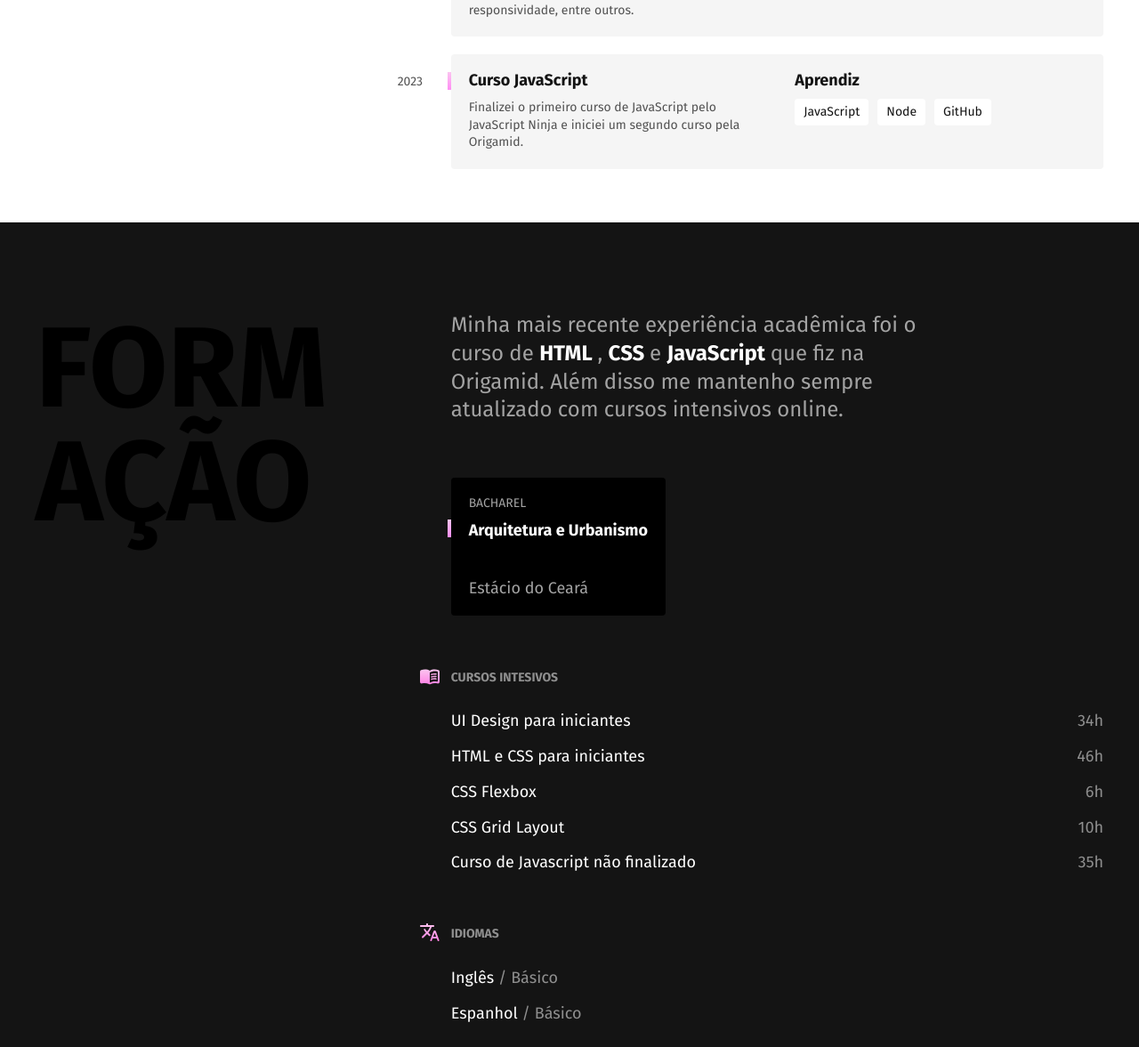
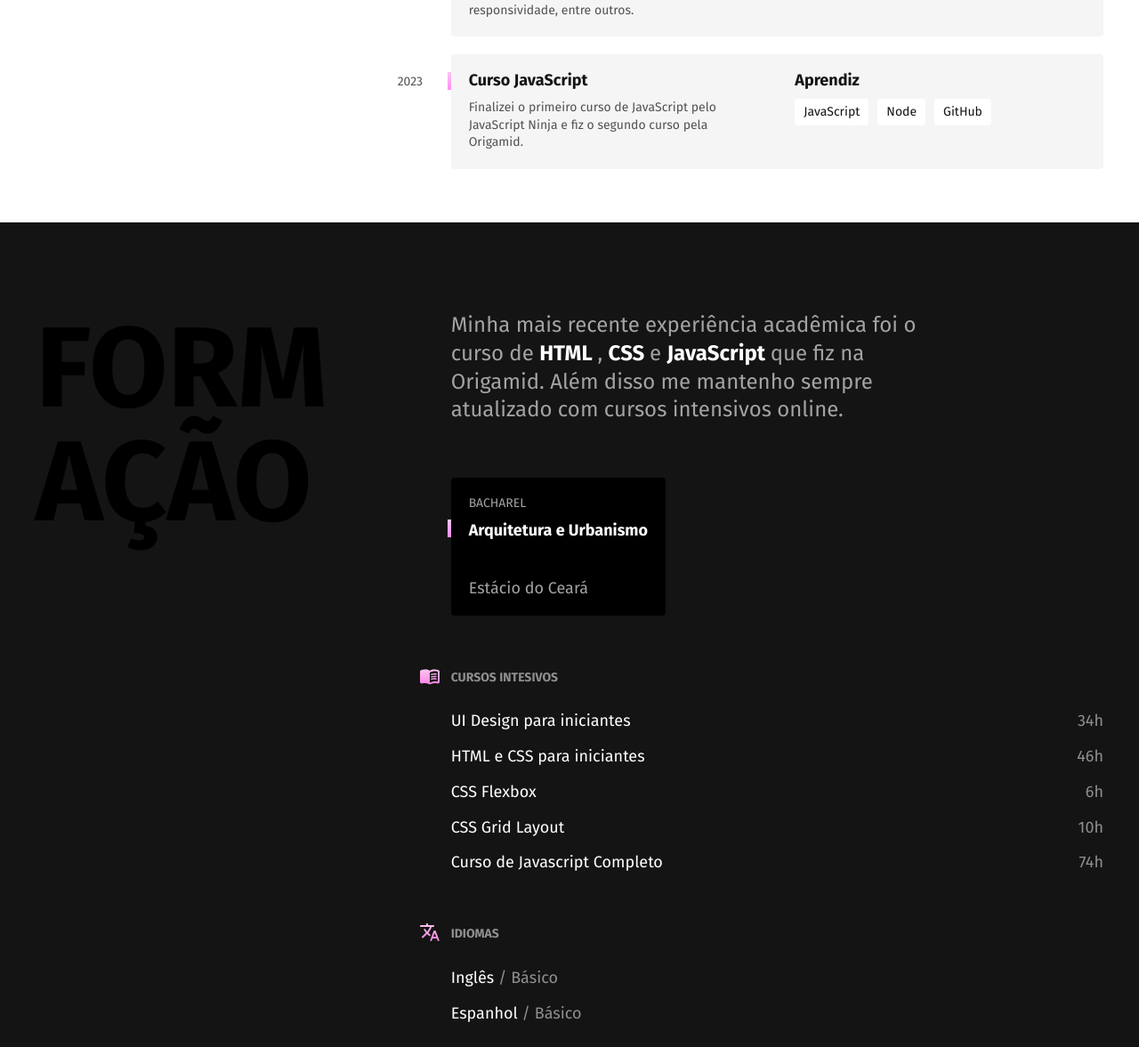
Before and after one commit to TalitaViana28/Curriculum_TalitaViana, a plain HTML site: page index.html in a window 1280 px wide. Shown: the part 938-2115 px from the top of the page at 89% size. Drawn offline with Linux system fonts and the light colour scheme.

Commit message:
atualização no curso de JavaScript Completo

```diff
--- a/index.html
+++ b/index.html
@@ -71,7 +71,7 @@
       <span class="empresa-ano">2023</span>
       <h3 class="empresa-titulo">Curso JavaScript</h3>
       <span class="empresa-titulo">Aprendiz</span>
-      <p class="empresa-texto">Finalizei o primeiro curso de JavaScript pelo JavaScript Ninja e iniciei um segundo curso pela Origamid. </p>
+      <p class="empresa-texto">Finalizei o primeiro curso de JavaScript pelo JavaScript Ninja e fiz o segundo curso pela Origamid. </p>
       <ul class="empresa-habilidades">
         <li>JavaScript</li>
         <li>Node</li>
@@ -104,7 +104,7 @@
               <li>HTML e CSS para iniciantes <span>46h</span></li>
               <li>CSS Flexbox <span>6h</span></li>
               <li>CSS Grid Layout <span>10h</span></li>
-              <li>Curso de Javascript não finalizado <span>35h</span></li>
+              <li>Curso de Javascript Completo <span>74h</span></li>
             </ul>
           </div>
 
```
Also changed, not shown: 5 other files.
